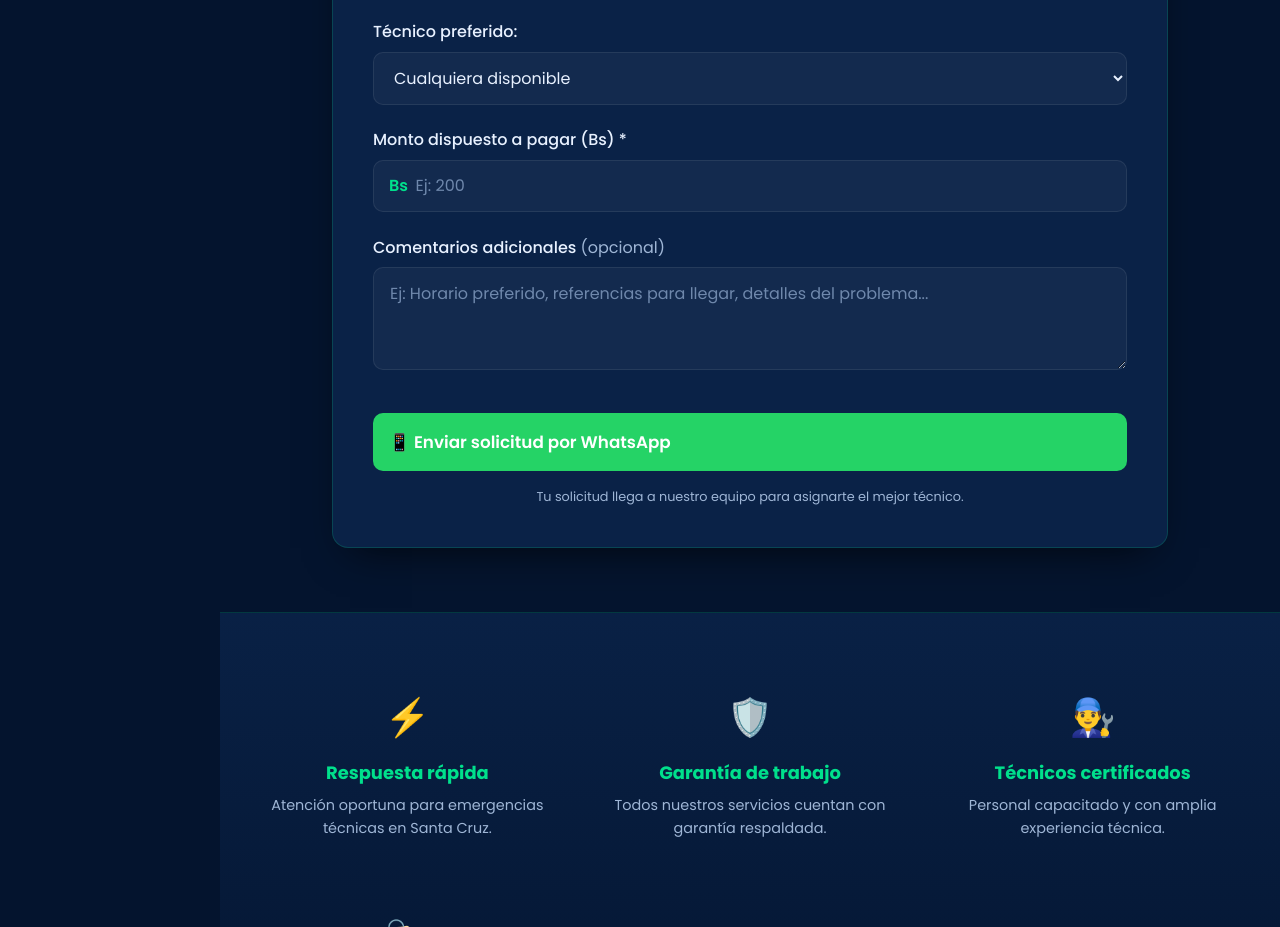
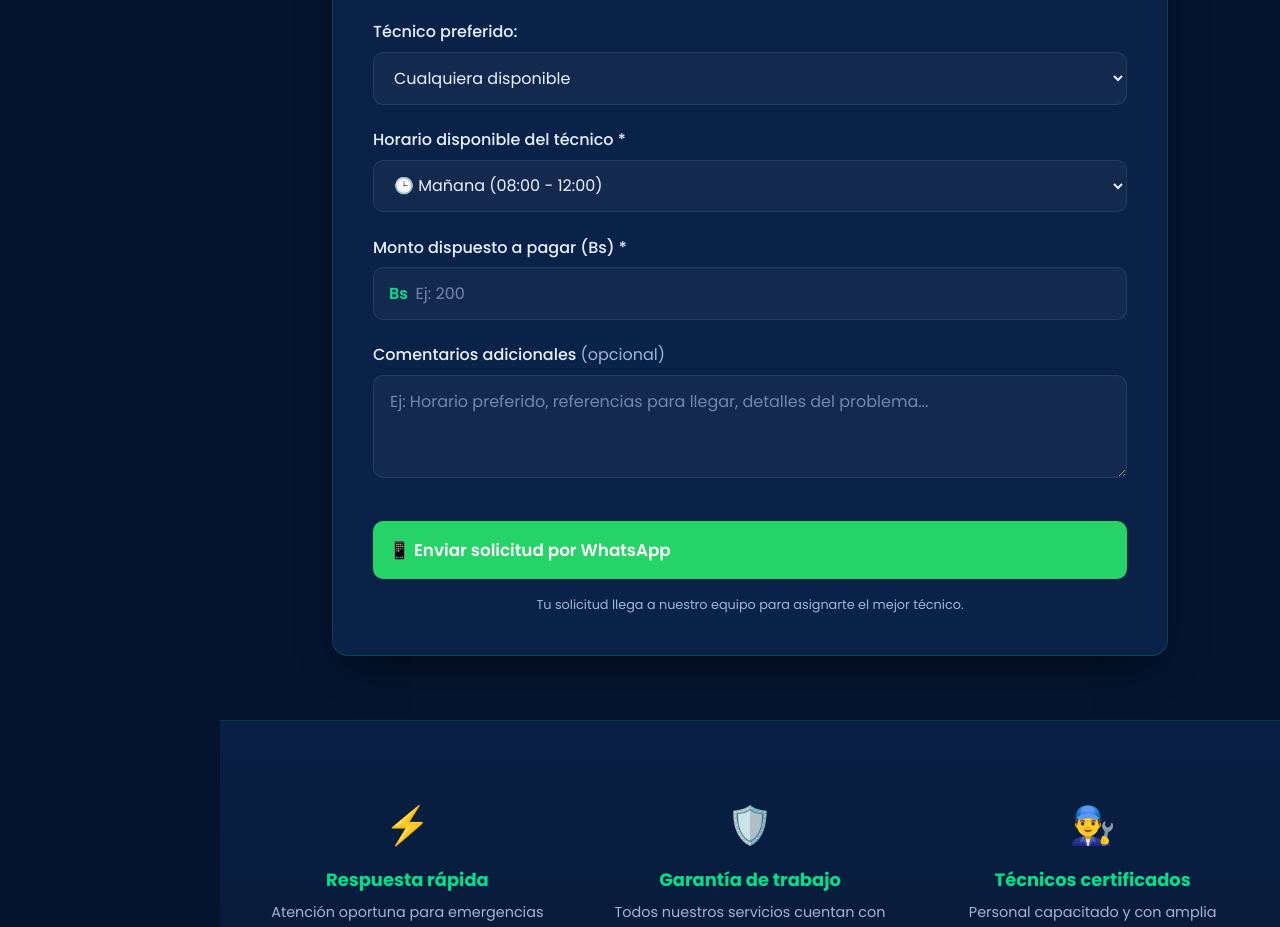
Before and after one commit to vargassoriaserviciotecnicoscz-blip/serviciostecnicoscz, a plain HTML site: page index.html in a window 1280 px wide. Shown: the part 3666-4593 px from the top of the page. Drawn offline with Linux system fonts and the light colour scheme; no server answers.

Commit message:
Update index.html

```diff
--- a/index.html
+++ b/index.html
@@ -605,7 +605,14 @@
                             </select>
                             <div class="tecnico-info-preview" id="tecnico-preview"></div>
                         </div>
-
+                            <div class="form-group">
+                            <label for="sol-horario">Horario disponible del técnico *</label>
+                            <select id="sol-horario" name="horario" required>
+                                <option value="Mañana (08:00 - 12:00)">🌅 Mañana (08:00 - 12:00)</option>
+                                <option value="Tarde (14:00 - 18:00)">☀️ Tarde (14:00 - 18:00)</option>
+                                <option value="Noche (19:00 - 21:00)">🌙 Noche (19:00 - 21:00)</option>
+                            </select>
+                        </div>
                         <div class="form-group">
                             <label for="sol-monto">Monto dispuesto a pagar (Bs) *</label>
                             <div class="monto-wrapper">
@@ -1281,16 +1288,35 @@
                 opt.textContent = String(t.nombre).trim() + ' (desde Bs ' + (parseFloat(t.tarifamin) || 0) + ')';
                 opt.setAttribute('data-tarifa', parseFloat(t.tarifamin) || 0);
                 opt.setAttribute('data-experiencia', String(t.experiencia || '').trim());
+                opt.setAttribute('data-horarios', String(t.horarios || 'Mañana (08:00 - 12:00)|Tarde (14:00 - 18:00)|Noche (19:00 - 21:00)').trim());
                 select.appendChild(opt);
             });
 
             actualizarPreviewTecnico();
         }
 
-        function actualizarPreviewTecnico() {
+       function actualizarPreviewTecnico() {
             var select = document.getElementById('sol-tecnico');
+            var selectHorario = document.getElementById('sol-horario');
             var preview = document.getElementById('tecnico-preview');
             var opt = select.options[select.selectedIndex];
+
+            var horariosStr = (opt && opt.value && opt.value !== 'Cualquiera disponible')
+                ? opt.getAttribute('data-horarios')
+                : 'Mañana (08:00 - 12:00)|Tarde (14:00 - 18:00)|Noche (19:00 - 21:00)';
+
+            var listaHorarios = String(horariosStr || '')
+                .split('|')
+                .map(function (h) { return h.trim(); })
+                .filter(Boolean);
+
+            selectHorario.innerHTML = '';
+            listaHorarios.forEach(function (h) {
+                var opH = document.createElement('option');
+                opH.value = h;
+                opH.textContent = '🕒 ' + h;
+                selectHorario.appendChild(opH);
+            });
 
             if (opt && opt.value && opt.value !== 'Cualquiera disponible') {
                 var tarifa = opt.getAttribute('data-tarifa');
@@ -1298,7 +1324,8 @@
                 preview.innerHTML =
                     '<strong>' + opt.value + '</strong>' +
                     (exp ? '<br>📌 ' + exp : '') +
-                    (tarifa ? '<br>💰 Tarifa mínima: Bs ' + tarifa : '');
+                    (tarifa ? '<br>💰 Tarifa mínima: Bs ' + tarifa : '') +
+                    '<br>🕒 Turnos disponibles: ' + listaHorarios.join(' · ');
                 preview.classList.add('visible');
             } else {
                 preview.classList.remove('visible');
@@ -1326,6 +1353,7 @@
             var tecnico = document.getElementById('sol-tecnico').value;
             var monto = parseFloat(document.getElementById('sol-monto').value) || 0;
             var comentarios = document.getElementById('sol-comentarios').value.trim();
+            var horario = document.getElementById('sol-horario').value;
             var otroTexto = document.getElementById('sol-otro').value.trim();
 
             var itemsMarcados = [];
@@ -1357,7 +1385,8 @@
                 tecnico: tecnico,
                 descripcion: descripcion,
                 monto: monto,
-                comentarios: comentarios
+                comentarios: comentarios,
+                horario: horario
             };
 
             var btn = document.getElementById('sol-submit');
@@ -1380,6 +1409,7 @@
                 lineas.push('👨‍🔧 *Técnico preferido:* ' + tecnico);
                 lineas.push('💰 *Monto dispuesto a pagar:* Bs ' + monto);
                 if (comentarios) lineas.push('💬 *Comentarios:* ' + comentarios);
+               lineas.push('🕒 *Horario preferido:* ' + horario);
                 lineas.push('📅 *Fecha:* ' + fechaStr);
 
                 lineas = lineas.filter(function(l) { return l !== ''; });
```
